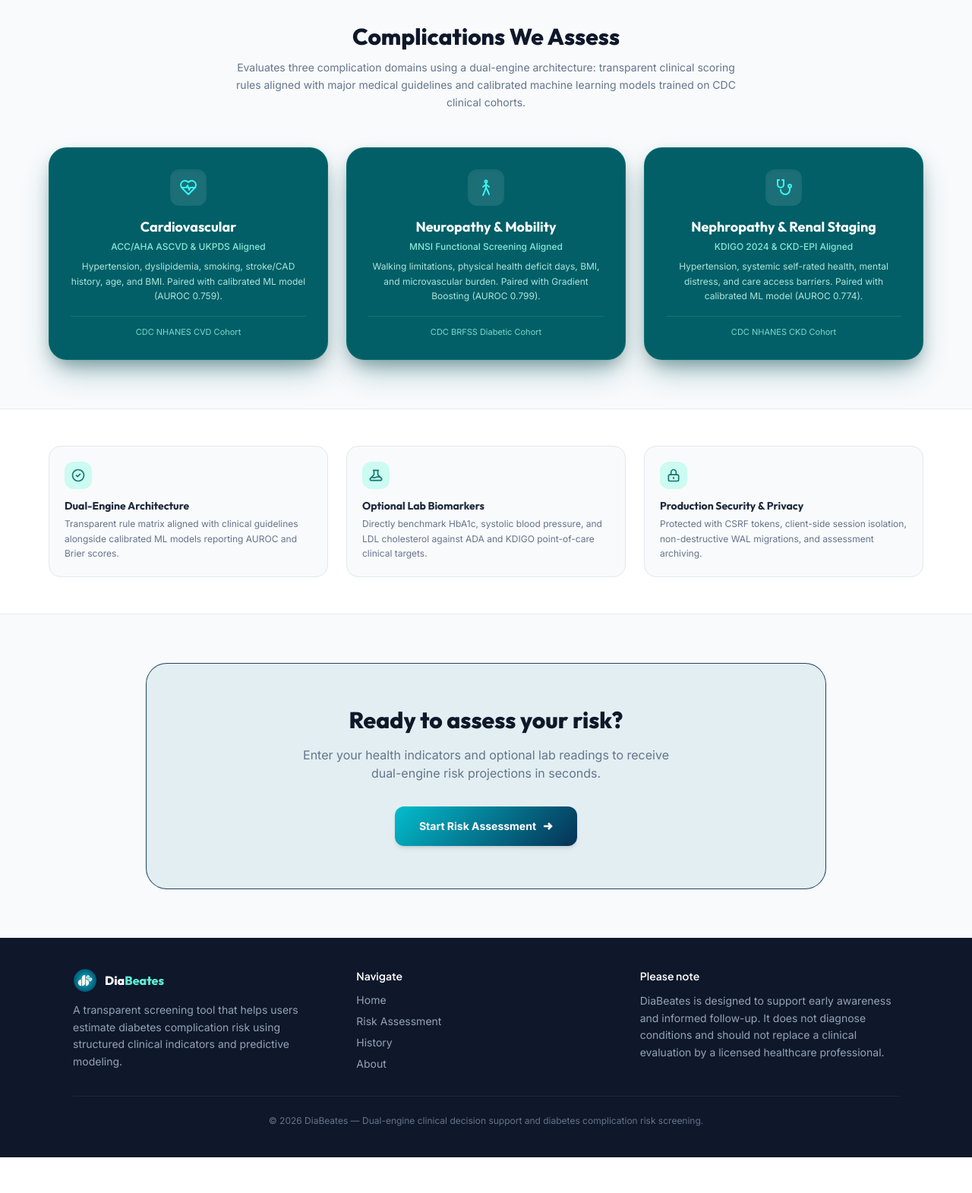
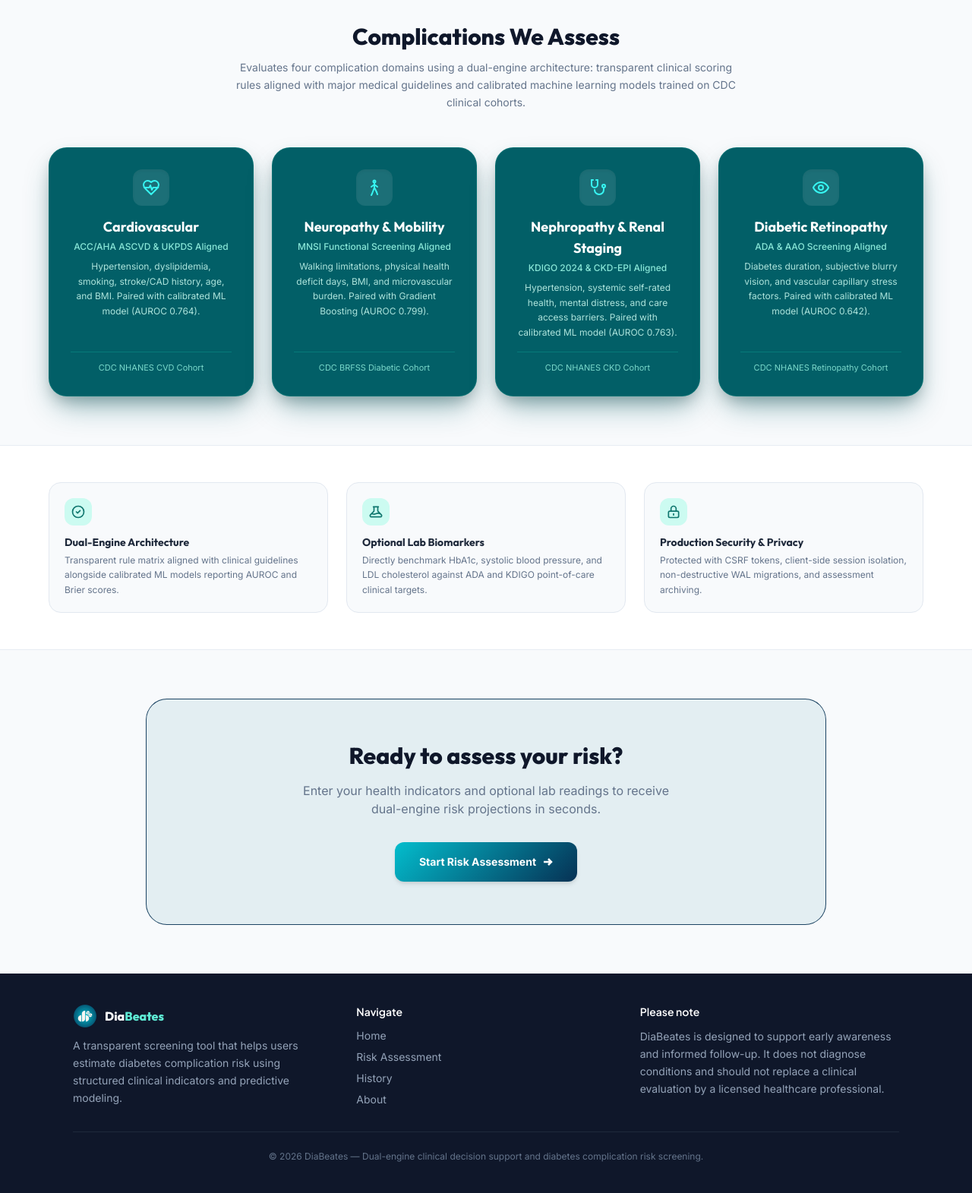
Before and after one commit to n-leigh/diabetes-check, a Flask app: page / in a window 1280 px wide. Shown: the part 647-2218 px from the top of the page at 76% size. Before the commit the page ends 2171 px from the top, so only its background shows below. Run offline with Flask 3, Linux system fonts and the light colour scheme; some libraries are stand-ins or nearby versions.

Commit message:
Align clinical lab thresholds with ADA 2026 and KDIGO 2024 guidelines and add retinopathy card

```diff
--- a/rule_matrix.py
+++ b/rule_matrix.py
@@ -182,43 +182,43 @@ MAX_SCORES = {
 def compute_lab_assessment(hba1c=None, systolic_bp=None, ldl=None) -> Optional[Dict]:
     """
     Optional clinical lab assessment using biomarker values:
-    - HbA1c: ADA Standards of Care glycemic targets (<6.5% optimal, 6.5-8.0% suboptimal, >8.0% high risk)
-    - Systolic BP: KDIGO 2024 / ADA target (<120 optimal, 120-139 elevated, >=140 stage 2 hypertension)
-    - LDL cholesterol: ACC/AHA lipid targets (<100 optimal, 100-129 borderline, >=130 elevated)
+    - HbA1c: ADA 2026 Standards of Care Section 6 targets (<7.0% optimal per Rec 6.3a, 7.0-7.9% suboptimal, >=8.0% elevated/uncontrolled)
+    - Systolic BP: KDIGO 2024 Rec 3.4.1 & ADA 2026 Rec 10.4 targets (<120 optimal, 120-129 elevated, >=130 hypertension)
+    - LDL cholesterol: ADA 2026 Section 10 targets (<70 optimal per Rec 10.20, 70-99 borderline, >=100 elevated)
     """
     provided = {}
     max_possible = 0
     total = 0
 
     if hba1c is not None:
-        if hba1c < 6.5:
-            pts = 0
+        if hba1c < 7.0:
+            pts = 0  # ADA 2026 Rec 6.3a general target for nonpregnant adults
         elif hba1c < 8.0:
-            pts = 1
+            pts = 1  # Suboptimal / individualized target
         else:
-            pts = 2
+            pts = 2  # Marked hyperglycemia / elevated complication risk
         provided["hba1c"] = {"value": hba1c, "points": pts}
         total += pts
         max_possible += 2
 
     if systolic_bp is not None:
         if systolic_bp < 120:
-            pts = 0
-        elif systolic_bp < 140:
-            pts = 1
+            pts = 0  # KDIGO 2024 & ADA Rec 10.4 high cardiovascular/renal risk target
+        elif systolic_bp < 130:
+            pts = 1  # Elevated systolic blood pressure
         else:
-            pts = 2
+            pts = 2  # Hypertension threshold (>=130 mmHg per ADA 2026)
         provided["systolic_bp"] = {"value": systolic_bp, "points": pts}
         total += pts
         max_possible += 2
 
     if ldl is not None:
-        if ldl < 100:
-            pts = 0
-        elif ldl < 130:
-            pts = 1
+        if ldl < 70:
+            pts = 0  # ADA 2026 Rec 10.20 optimal primary prevention target in diabetes
+        elif ldl < 100:
+            pts = 1  # Suboptimal atherogenic lipid level
         else:
-            pts = 2
+            pts = 2  # Elevated cardiovascular risk (>=100 mg/dL)
         provided["ldl"] = {"value": ldl, "points": pts}
         total += pts
         max_possible += 2
--- a/templates/assessment.html
+++ b/templates/assessment.html
@@ -267,7 +267,7 @@
                    class="w-full px-3.5 py-2.5 rounded-xl border border-slate-200 text-sm text-slate-800 bg-white placeholder-slate-400/60 focus:outline-none focus:ring-2 focus:ring-teal-400/50 focus:border-teal-400 transition-all">
             <p id="labhba1c-help" class="text-xs text-slate-400 leading-snug">
               A blood test showing average blood sugar over ~3 months.
-              {{ info_tooltip('ADA Standards of Care benchmarks: <6.5% optimal, 6.5–8.0% suboptimal, >8.0% high risk for microvascular damage.', align='left') }}
+              {{ info_tooltip('ADA 2026 Standards of Care benchmarks: <7.0% optimal for nonpregnant adults (Rec 6.3a), 7.0–7.9% suboptimal, ≥8.0% elevated risk for microvascular damage.', align='left') }}
             </p>
           </div>
 
@@ -286,7 +286,7 @@
                    class="w-full px-3.5 py-2.5 rounded-xl border border-slate-200 text-sm text-slate-800 bg-white placeholder-slate-400/60 focus:outline-none focus:ring-2 focus:ring-teal-400/50 focus:border-teal-400 transition-all">
             <p id="labsystolicbp-help" class="text-xs text-slate-400 leading-snug">
               The top number in a blood pressure reading, e.g. the 138 in 138/85.
-              {{ info_tooltip('KDIGO 2024 and ADA clinical benchmarks: <120 mmHg optimal, 120–139 mmHg elevated, ≥140 mmHg stage 2 hypertension / high vascular injury risk.', align='left') }}
+              {{ info_tooltip('KDIGO 2024 and ADA 2026 benchmarks: <120 mmHg optimal for renal/CVD protection, 120–129 mmHg elevated, ≥130 mmHg hypertension.', align='left') }}
             </p>
           </div>
 
@@ -305,7 +305,7 @@
                    class="w-full px-3.5 py-2.5 rounded-xl border border-slate-200 text-sm text-slate-800 bg-white placeholder-slate-400/60 focus:outline-none focus:ring-2 focus:ring-teal-400/50 focus:border-teal-400 transition-all">
             <p id="labldl-help" class="text-xs text-slate-400 leading-snug">
               Circulating atherogenic lipid particles ("bad cholesterol").
-              {{ info_tooltip('ACC/AHA lipid target guidelines: <100 mg/dL optimal, 100–129 mg/dL borderline, ≥130 mg/dL elevated atherogenic risk.', align='right') }}
+              {{ info_tooltip('ADA 2026 lipid target guidelines: <70 mg/dL optimal primary prevention for diabetes (Rec 10.20), 70–99 mg/dL borderline, ≥100 mg/dL elevated atherogenic risk.', align='right') }}
             </p>
           </div>
         </div>
--- a/templates/home.html
+++ b/templates/home.html
@@ -47,10 +47,10 @@
       <div class="text-center mb-12">
         <h2 class="font-display text-3xl font-extrabold text-slate-900 mb-3">Complications We Assess</h2>
         <p class="text-slate-500 max-w-2xl mx-auto text-sm leading-relaxed">
-          Evaluates three complication domains using a dual-engine architecture: transparent clinical scoring rules aligned with major medical guidelines and calibrated machine learning models trained on CDC clinical cohorts.
+          Evaluates four complication domains using a dual-engine architecture: transparent clinical scoring rules aligned with major medical guidelines and calibrated machine learning models trained on CDC clinical cohorts.
         </p>
       </div>
-      <div class="grid sm:grid-cols-3 gap-6">
+      <div class="grid sm:grid-cols-2 lg:grid-cols-4 gap-6">
         <div class="bg-[#025f67] text-white rounded-3xl p-7 text-center border border-teal-600/30 shadow-[0_20px_40px_-10px_rgba(2,95,103,0.45),0_10px_20px_-5px_rgba(0,0,0,0.25)] hover:shadow-[0_25px_50px_-8px_rgba(2,95,103,0.55),0_12px_24px_-4px_rgba(0,0,0,0.3)] hover:-translate-y-1.5 transition-all duration-300 flex flex-col justify-between">
           <div>
             <div class="w-12 h-12 mx-auto mb-3.5 rounded-xl bg-white/10 flex items-center justify-center text-[#37f6f2] shadow-inner">
@@ -62,7 +62,7 @@
             <div class="font-display font-bold text-lg text-white mb-1">Cardiovascular</div>
             <div class="text-xs text-teal-200/90 font-medium mb-2">ACC/AHA ASCVD &amp; UKPDS Aligned</div>
             <div class="text-xs text-teal-100/85 leading-relaxed">
-              Hypertension, dyslipidemia, smoking, stroke/CAD history, age, and BMI. Paired with calibrated ML model (AUROC 0.759).
+              Hypertension, dyslipidemia, smoking, stroke/CAD history, age, and BMI. Paired with calibrated ML model (AUROC 0.764).
             </div>
           </div>
           <div class="mt-4 pt-3 border-t border-teal-500/30 text-[11px] text-teal-200/80">
@@ -108,11 +108,30 @@
             <div class="font-display font-bold text-lg text-white mb-1">Nephropathy &amp; Renal Staging</div>
             <div class="text-xs text-teal-200/90 font-medium mb-2">KDIGO 2024 &amp; CKD-EPI Aligned</div>
             <div class="text-xs text-teal-100/85 leading-relaxed">
-              Hypertension, systemic self-rated health, mental distress, and care access barriers. Paired with calibrated ML model (AUROC 0.774).
+              Hypertension, systemic self-rated health, mental distress, and care access barriers. Paired with calibrated ML model (AUROC 0.763).
             </div>
           </div>
           <div class="mt-4 pt-3 border-t border-teal-500/30 text-[11px] text-teal-200/80">
             CDC NHANES CKD Cohort
+          </div>
+        </div>
+
+        <div class="bg-[#025f67] text-white rounded-3xl p-7 text-center border border-teal-600/30 shadow-[0_20px_40px_-10px_rgba(2,95,103,0.45),0_10px_20px_-5px_rgba(0,0,0,0.25)] hover:shadow-[0_25px_50px_-8px_rgba(2,95,103,0.55),0_12px_24px_-4px_rgba(0,0,0,0.3)] hover:-translate-y-1.5 transition-all duration-300 flex flex-col justify-between">
+          <div>
+            <div class="w-12 h-12 mx-auto mb-3.5 rounded-xl bg-white/10 flex items-center justify-center text-[#37f6f2] shadow-inner">
+              <svg class="w-6 h-6" viewBox="0 0 24 24" fill="none" stroke="currentColor" stroke-width="2" stroke-linecap="round" stroke-linejoin="round">
+                <path d="M2 12s3-7 10-7 10 7 10 7-3 7-10 7-10-7-10-7Z"/>
+                <circle cx="12" cy="12" r="3"/>
+              </svg>
+            </div>
+            <div class="font-display font-bold text-lg text-white mb-1">Diabetic Retinopathy</div>
+            <div class="text-xs text-teal-200/90 font-medium mb-2">ADA &amp; AAO Screening Aligned</div>
+            <div class="text-xs text-teal-100/85 leading-relaxed">
+              Diabetes duration, subjective blurry vision, and vascular capillary stress factors. Paired with calibrated ML model (AUROC 0.642).
+            </div>
+          </div>
+          <div class="mt-4 pt-3 border-t border-teal-500/30 text-[11px] text-teal-200/80">
+            CDC NHANES Retinopathy Cohort
           </div>
         </div>
       </div>
```
Also changed, not shown: templates/about.html (+4 -13 lines), templates/result.html (+9 -9 lines).
